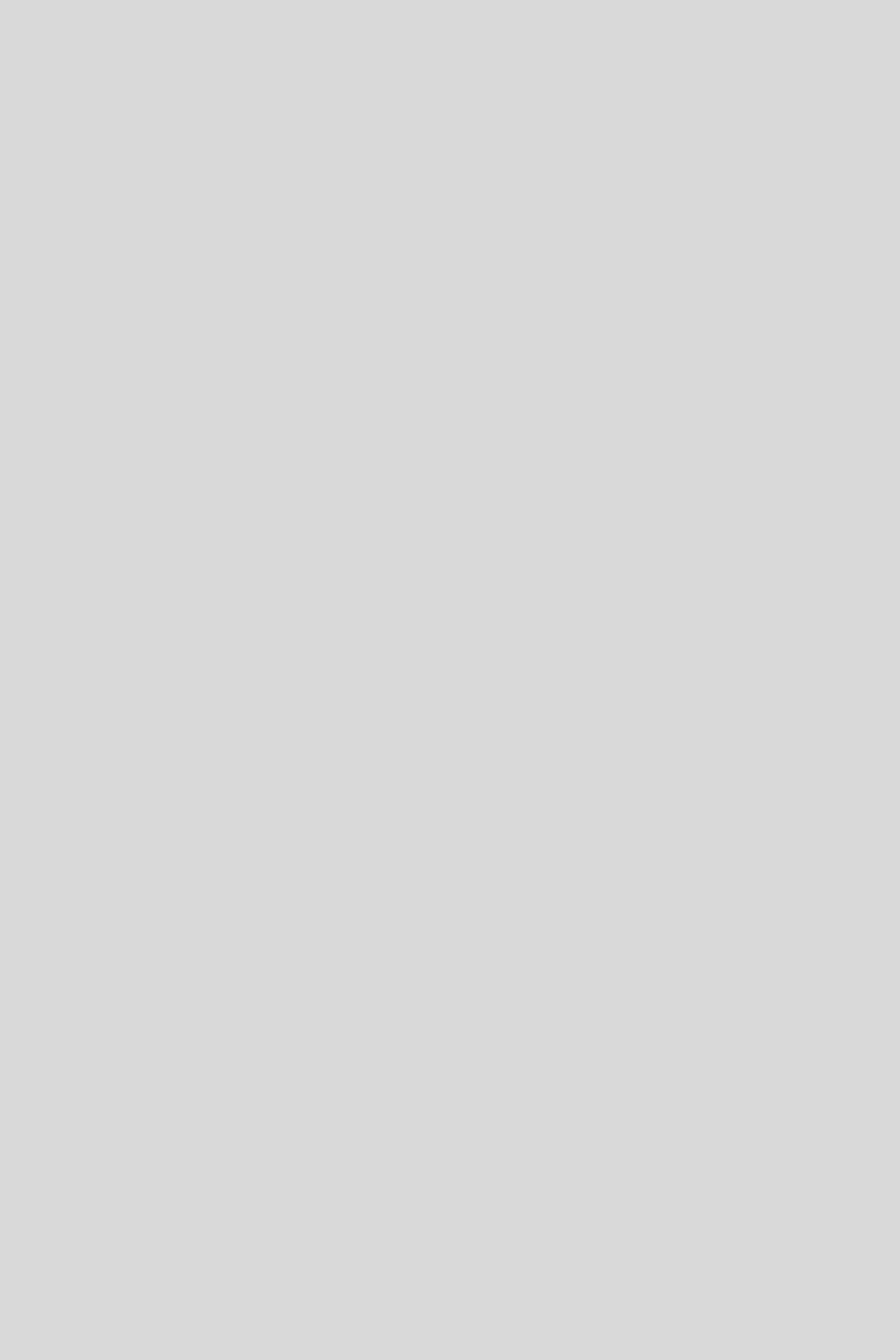
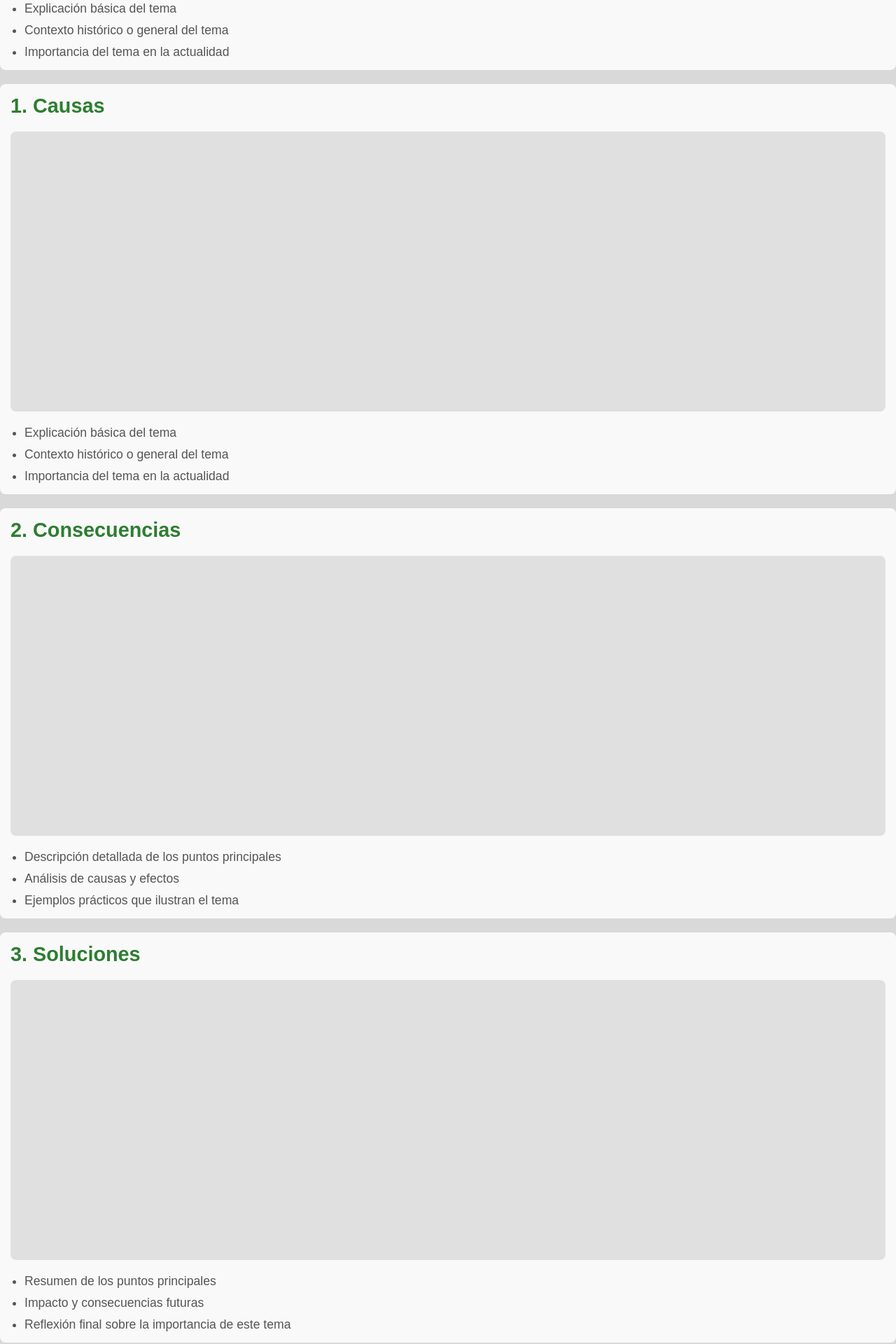
Before and after one commit to Andrxo16/proyect-eart-Univale-PI, a React (Vite) app: page /biodiversity in a window 1280 px wide. Shown: the part 620-2540 px from the top of the page at 70% size. Before the commit the page ends 800 px from the top, so only its background shows below. Built offline with nearby package versions, Linux system fonts and the light colour scheme; no server answers.

Commit message:
jcgs
flash 2.0.4

```diff
--- /dev/null
+++ b/src/assets/pages/earth/loss-of-biodiversity/biodiversity.css
@@ -0,0 +1,42 @@
+.topic-page-container {
+    max-width: 800px;
+    margin: 0 auto;
+    padding: 20px;
+    font-family: Arial, sans-serif;
+  }
+
+  .page-title {
+    text-align: center;
+    font-size: 2.5em;
+    color: #333;
+  }
+
+  .section {
+    margin: 20px 0;
+    padding: 15px;
+    background: #f9f9f9;
+    border-radius: 8px;
+  }
+
+  .section-title {
+    font-size: 1.8em;
+    color: #2e7d32;
+  }
+
+  .section-points {
+    list-style-type: disc;
+    margin-left: 20px;
+  }
+
+  .section-points li {
+    font-size: 1.1em;
+    color: #555;
+    margin-top: 10px;
+  }
+
+  .animation-container {
+    margin: 20px 0;
+    background-color: #e0e0e0;
+    padding: 10px;
+    border-radius: 8px;
+  }
--- a/src/assets/pages/earth/loss-of-biodiversity/biodiversity.jsx
+++ b/src/assets/pages/earth/loss-of-biodiversity/biodiversity.jsx
@@ -0,0 +1,92 @@
+import Header from "../../../../components/Header/Header";
+import "./biodiversity.css";
+//import Earth3d from "./modelo3D/earth_holograma";
+const Biodiversity = () => {
+  return (
+    <>
+      <Header />
+      <h1>Guia de perdida de biodiversidad</h1>
+        {/* Sección 0 - Introducción */}
+        <section className="section">
+        <h2 className="section-title">0. Introducción</h2>
+        <div className="animation-container" style={{ height: '400px' }}>
+          {/* Animación 3D de introducción */}
+
+        </div>
+        <ul className="section-points">
+          <li>Explicación básica del tema</li>
+          <li>Contexto histórico o general del tema</li>
+          <li>Importancia del tema en la actualidad</li>
+        </ul>
+      </section>
+        {/* Sección 1 - causas */}
+        <section className="section">
+        <h2 className="section-title">1. Causas</h2>
+        <div className="animation-container" style={{ height: '400px' }}>
+          {/* Animación 3D de introducción */}
+
+        </div>
+        <ul className="section-points">
+          <li>Explicación básica del tema</li>
+          <li>Contexto histórico o general del tema</li>
+          <li>Importancia del tema en la actualidad</li>
+        </ul>
+      </section>
+        {/* Sección 2 - Consecuencias */}
+        <section className="section">
+        <h2 className="section-title">2. Consecuencias</h2>
+        <div className="animation-container" style={{ height: '400px' }}>
+          {/* Animación 3D de introducción */}
+
+        </div>
+        <ul className="section-points">
+        <li>Descripción detallada de los puntos principales</li>
+          <li>Análisis de causas y efectos</li>
+          <li>Ejemplos prácticos que ilustran el tema</li>
+        </ul>
+      </section>
+        {/* Sección 3 - Soluciones */}
+        <section className="section">
+        <h2 className="section-title">3. Soluciones</h2>
+        <div className="animation-container" style={{ height: '400px' }}>
+          {/* Animación 3D de introducción */}
+
+        </div>
+        <ul className="section-points">
+        <li>Resumen de los puntos principales</li>
+          <li>Impacto y consecuencias futuras</li>
+          <li>Reflexión final sobre la importancia de este tema</li>
+        </ul>
+      </section>
+
+        {/* Sección 4 - Conclusion */}
+        <section className="section">
+        <h2 className="section-title">4. Conclusión</h2>
+        <div className="animation-container" style={{ height: '400px' }}>
+          {/* Animación 3D de introducción */}
+
+        </div>
+        <ul className="section-points">
+        <li>Resumen de los puntos principales</li>
+          <li>Impacto y consecuencias futuras</li>
+          <li>Reflexión final sobre la importancia de este tema</li>
+          <li>la importancia de actuar. Permite cerrar el ciclo del análisis destacando qué se ha aprendido</li>
+          <li>y enfatizando la urgencia o relevancia de las soluciones propuestas.</li>
+        </ul>
+      </section>
+     <button className="btn">
+              <div className="wrapper">
+                <a href="/quiz" className="inicio">INICIAR PARTIDA</a>
+                {[...Array(6)].map((_, i) => (
+                  <div className={`flower flower${i + 1}`} key={i}>
+                    {[...Array(4)].map((_, j) => (
+                      <div className={`petal ${["one", "two", "three", "four"][j]}`} key={j} />
+                    ))}
+                  </div>
+                ))}
+              </div>
+            </button>
+    </>
+  );
+};
+export default Biodiversity;
--- a/src/assets/pages/map/map.css
+++ b/src/assets/pages/map/map.css
@@ -1,15 +1,12 @@
-h1 {
-    font-size: 2em;
-    margin-bottom: 20px;
-  }
+.App {
+  padding: 20px;
+  text-align: center;
+}
 
-  .scroll-box {
-    width: 900px;
-    height: 250px;
-    margin: 0 auto;
-    padding: 10px;
-    border: 2px solid black;
-    background-color: #eee;
-    overflow-y: scroll;
-    overflow-x: hidden; /* Oculta el desplazamiento horizontal */
-  }
+.scroll-box {
+  max-height: 200px; /* Ajusta el alto máximo que deseas */
+  overflow-y: auto;
+  border: 1px solid #ccc;
+  padding: 10px;
+  margin-top: 20px;
+}
--- a/src/assets/pages/map/map.jsx
+++ b/src/assets/pages/map/map.jsx
@@ -1,5 +1,120 @@
 import Header from "../../../components/Header/Header";
 import "./map.css";
+import React, { useEffect, useRef } from 'react';
+
+const FallingLeavesCanvas = () => {
+  const canvasRef = useRef(null);
+
+  useEffect(() => {
+    const canvas = canvasRef.current;
+    const ctx = canvas.getContext('2d');
+    const particles = [];
+    let spawnTimer = 0;
+    const spawnInterval = 10;
+    const maxParticles = 700;
+    const gravityStrength = 10;
+    let mouse = { x: window.innerWidth / 2, y: window.innerHeight / 2, out: false };
+
+    const resizeCanvas = () => {
+      canvas.width = window.innerWidth;
+      canvas.height = window.innerHeight;
+    };
+
+    const onMouseMove = (e) => {
+      mouse = { x: e.clientX, y: e.clientY, out: false };
+    };
+
+    const onMouseOut = () => {
+      mouse.out = true;
+    };
+
+    const createParticle = () => {
+      const isBright = Math.random() > 0.5;
+      particles.push({
+        x: mouse.x,
+        y: mouse.y,
+        xv: isBright ? 18 * Math.random() - 9 : 24 * Math.random() - 12,
+        yv: isBright ? 18 * Math.random() - 9 : 24 * Math.random() - 12,
+        color: isBright
+          ? `rgb(255, ${Math.floor(200 * Math.random())}, ${Math.floor(80 * Math.random())})`
+          : 'rgb(255, 255, 255)',
+        size: isBright ? 5 + 10 * Math.random() : 1,
+        alpha: 1,
+      });
+    };
+
+    const updateParticles = () => {
+      particles.forEach((p, index) => {
+        if (!mouse.out) {
+          const dx = mouse.x - p.x;
+          const dy = mouse.y - p.y;
+          const distance = Math.max(100, dx * dx + dy * dy);
+          const attraction = gravityStrength / distance;
+          p.xv = (p.xv + attraction * dx) * 0.99;
+          p.yv = (p.yv + attraction * dy) * 0.99;
+        }
+        p.x += p.xv;
+        p.y += p.yv;
+        p.alpha *= 0.99;
+
+        if (p.alpha <= 0.01) particles.splice(index, 1);
+      });
+    };
+
+    const drawParticles = () => {
+      ctx.clearRect(0, 0, canvas.width, canvas.height);
+      particles.forEach((p) => {
+        ctx.globalAlpha = p.alpha;
+        ctx.fillStyle = p.color;
+        ctx.beginPath();
+        ctx.arc(p.x, p.y, p.size, 0, 2 * Math.PI);
+        ctx.fill();
+      });
+    };
+
+    const animate = (timestamp) => {
+      if (!mouse.out) {
+        spawnTimer += timestamp ? timestamp / 16 : 0;
+        while (spawnTimer > spawnInterval) {
+          createParticle();
+          spawnTimer -= spawnInterval;
+        }
+      }
+
+      if (particles.length > maxParticles) particles.splice(0, particles.length - maxParticles);
+
+      updateParticles();
+      drawParticles();
+      requestAnimationFrame(animate);
+    };
+
+    resizeCanvas();
+    window.addEventListener('resize', resizeCanvas);
+    document.addEventListener('mousemove', onMouseMove); // Cambiado a `document`
+    document.addEventListener('mouseout', onMouseOut); // Cambiado a `document`
+    requestAnimationFrame(animate);
+
+    return () => {
+      window.removeEventListener('resize', resizeCanvas);
+      document.removeEventListener('mousemove', onMouseMove);
+      document.removeEventListener('mouseout', onMouseOut);
+    };
+  }, []);
+
+  return (
+    <canvas
+      ref={canvasRef}
+      style={{
+        position: 'absolute',
+        top: 0,
+        left: 0,
+        width: '100%',
+        height: '100%',
+        pointerEvents: 'none', // Permite que los eventos pasen a través del lienzo
+      }}
+    />
+  );
+};
 
 const Map = () => {
   return (
@@ -11,20 +126,12 @@ const Map = () => {
           <p>
             Desarrollo de una aplicación web interactiva que busca concientizar sobre problemáticas ambientales en Yumbo, utilizando un entorno virtual con un NPC de diálogos predeterminados. El proyecto se enfocará en la implementación de funcionalidades que permitan la interacción del usuario y la simulación de escenarios que reflejen el impacto ambiental.
           </p>
-        <p>
-          Aquí puedes añadir más texto para que el cuadro necesite desplazarse.
-        </p>
-        <p>
-          Puedes seguir añadiendo más texto para demostrar cómo funciona el desplazamiento dentro del cuadro.
-        </p>
-        <p>
-          Continuar agregando más contenido aquí.
-        </p>
-
-
-
+          <p>Aquí puedes añadir más texto para que el cuadro necesite desplazarse.</p>
+          <p>Puedes seguir añadiendo más texto para demostrar cómo funciona el desplazamiento dentro del cuadro.</p>
+          <p>Continuar agregando más contenido aquí.</p>
         </div>
       </div>
+      <FallingLeavesCanvas />
     </>
   );
 };
--- a/src/components/Header/Header.jsx
+++ b/src/components/Header/Header.jsx
@@ -26,6 +26,7 @@ const Header = () => {
               <div className="dropdown-content">
                 <Link to="/soil-erosion">Erosión</Link>
                 <Link to="/management">Residuos</Link>
+                <Link to="/biodiversity">perdida</Link>
               </div>
             </li>
             <li>
--- a/src/main.jsx
+++ b/src/main.jsx
@@ -10,7 +10,7 @@ import Page404 from "./assets/pages/page-404/Page404.jsx";
 import Erosion from "./assets/pages/earth/soil-erosion/erosion.jsx";
 import Management from "./assets/pages/earth/improper-waste-management/management.jsx";
 import Map from "./assets/pages/map/map.jsx";
-import Fondo from "./assets/pages/earth/soil-erosion/prueba/Fondo.jsx";
+import Biodiversity from "./assets/pages/earth/loss-of-biodiversity/biodiversity.jsx";
 
 const router = createBrowserRouter([
   { path: "/", element: <Navigate to="/login" replace /> },
@@ -20,6 +20,7 @@ const router = createBrowserRouter([
   {path: "/soil-erosion", element: <Erosion/>},
   {path: "/management", element: <Management/>},
   { path: "/recycling", element: <RecyCling /> },
+  { path: "/biodiversity", element: <Biodiversity /> },
   { path: "*", element: <Page404 /> },
   { path: "/map", element: <Map /> },
 ]);
```
Lines whose indentation alone changed are shown as unchanged.
